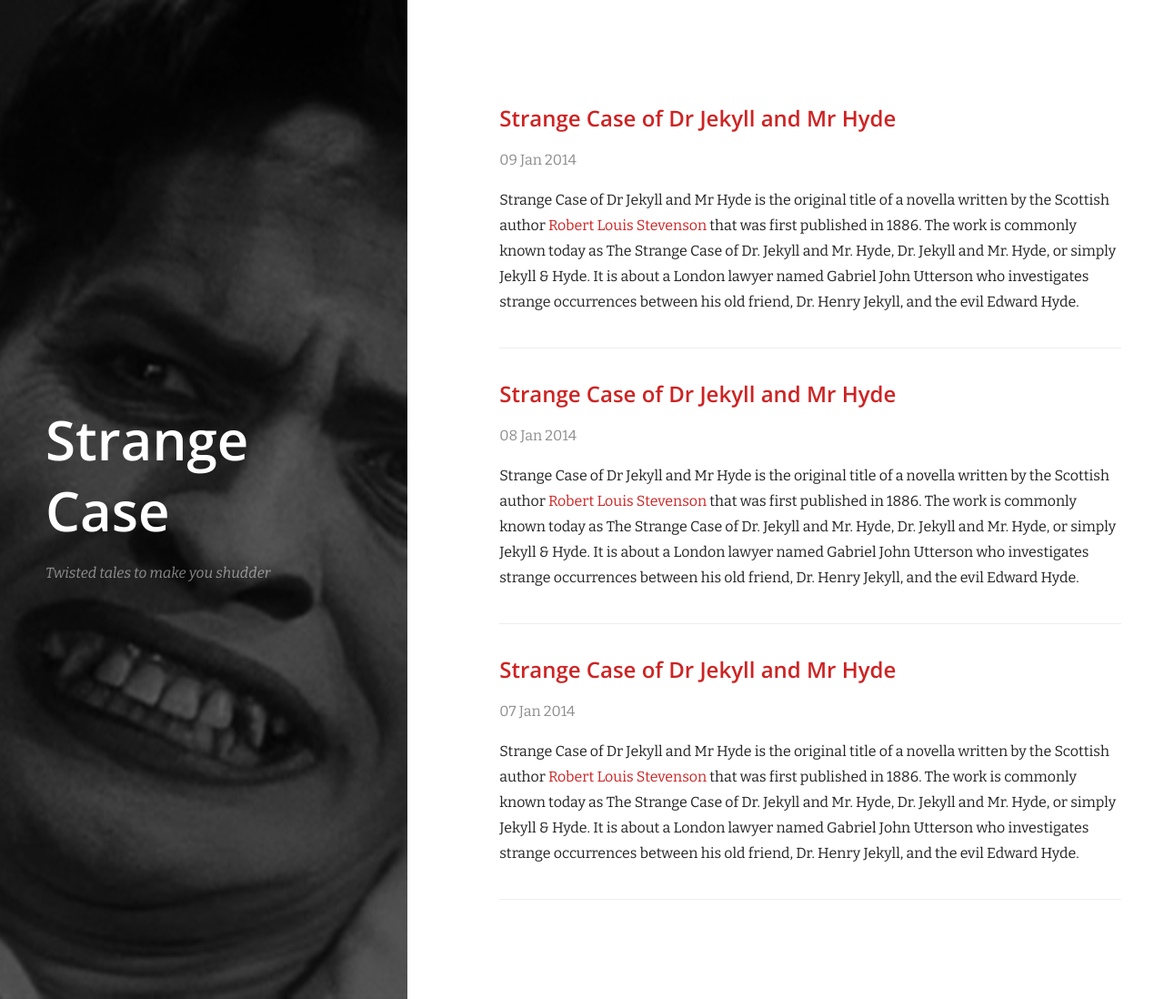
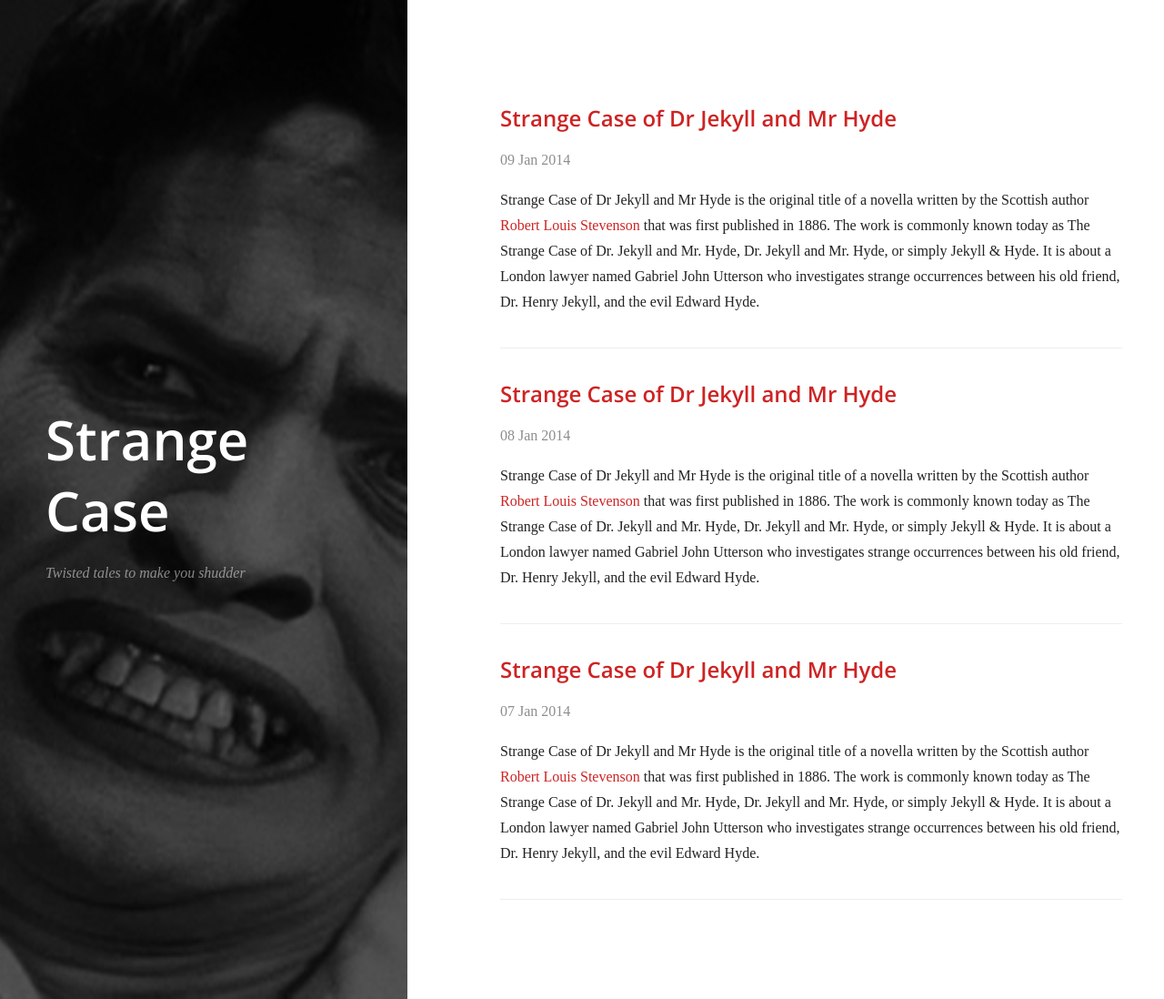
Before and after one commit to thephuse/strange_case, a Jekyll site: the page built from index.html, in a window 1280 px wide. Shown: the whole page at 91% size. Built offline with Jekyll 4.4.1, drawn with Linux system fonts in a browser that asks for light colours; nearby versions of some CDN libraries; Markdown is read by kramdown in place of the engine named in the settings.

Commit message:
Update main.css

```diff
--- a/css/main.css
+++ b/css/main.css
@@ -13,7 +13,7 @@ body {
 
 body {
   overflow-x: hidden;
-  font-family: 'Bitter', serif;
+  font-family: 'Lucinda', serif;
   font-size: 16px;
   line-height: 28px;
   color: #222;
```
